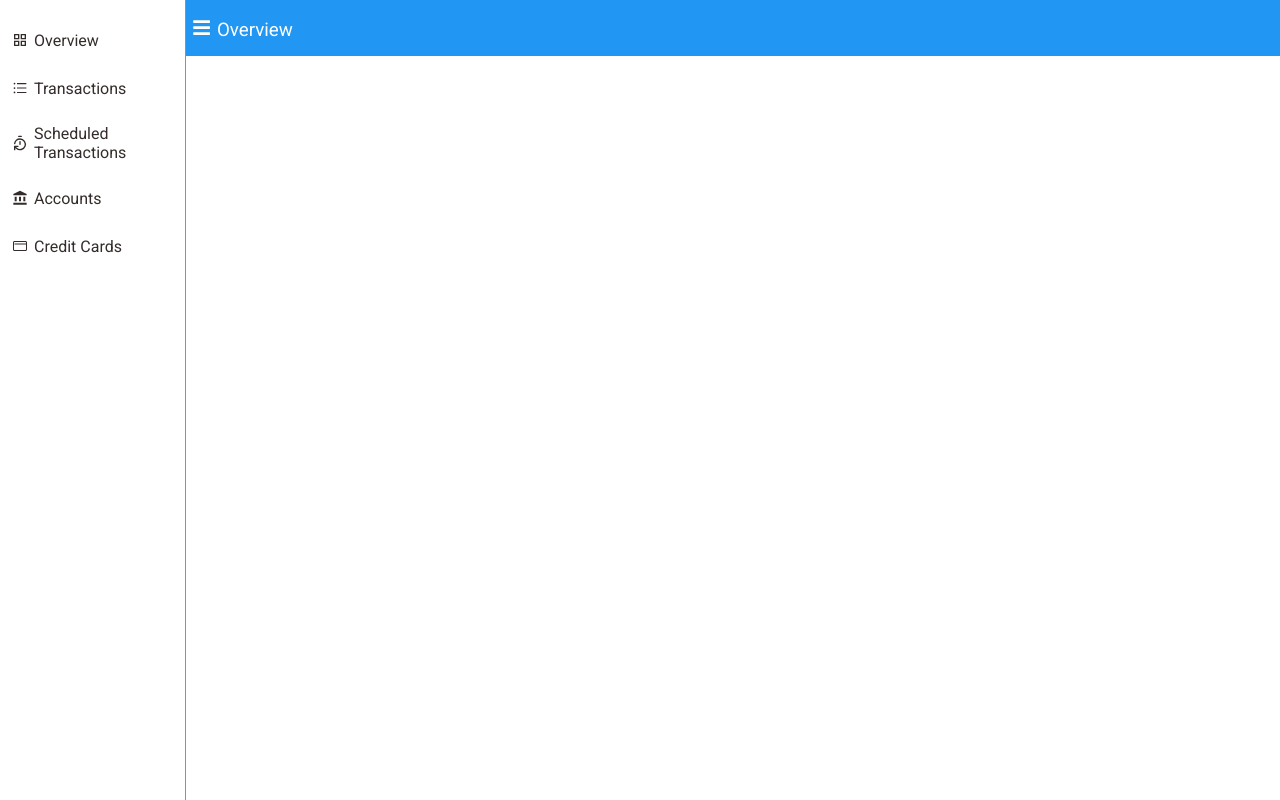
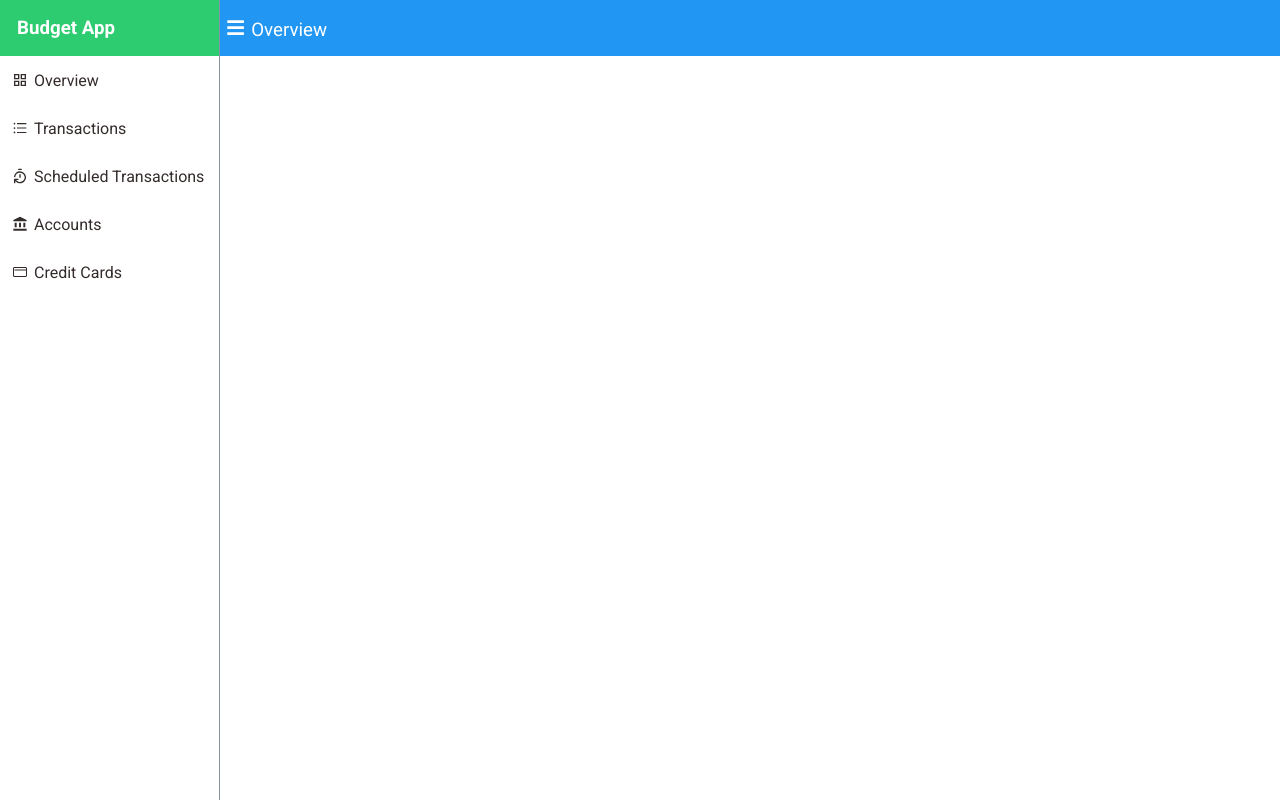
Before and after one commit to devm75/budget-app, a React (Create React App) app: page / in a window 1280 px wide. Built offline with nearby package versions, Linux system fonts and the light colour scheme.

Commit message:
Navbar toggle implemented

```diff
--- a/src/components/Header/index.tsx
+++ b/src/components/Header/index.tsx
@@ -1,11 +1,15 @@
+import { useSidebarStore } from "@store/store";
 import { FaBars } from "react-icons/fa";
 
 export const Header = () => {
+  const toggleSidebar = useSidebarStore((state) => state.toggle);
+  const sidebarOpen = useSidebarStore((state) => state.open);
+
   return (
-    <div className="header-container">
+    <div className={`header-container ${sidebarOpen ? "" : "sb-closed"}`}>
       <div className="sidebar-toggler">
         <span>
-          <FaBars />
+          <FaBars onClick={toggleSidebar} />
         </span>
         <h3>Overview</h3>
       </div>
--- a/src/components/Sidebar/index.tsx
+++ b/src/components/Sidebar/index.tsx
@@ -31,16 +31,16 @@ const SidebarRoutes = [
 ];
 
 export const Sidebar = () => {
-  const sidebarStatus = useSidebarStore((state) => state.open);
+  const isOpen = useSidebarStore((state) => state.open);
 
-  if (sidebarStatus)
   return (
-      <div id="sidebar">
+    <div className={`sidebar ${isOpen ? "open" : ""}`}>
       <aside>
         <nav>
           <ul>
+            <h1 className="app-heading">Budget App</h1>
             {SidebarRoutes.map(({ label, link, Icon }) => (
-                <Link to={link}>
+              <Link key={label} to={link}>
                 <li key={label}>
                   <span> {Icon}</span> {label}
                 </li>
@@ -64,5 +64,4 @@ export const Sidebar = () => {
       </aside>
     </div>
   );
-  else return null;
 };
--- a/src/styles/components/_header.scss
+++ b/src/styles/components/_header.scss
@@ -2,6 +2,14 @@
   background-color: $primary-color-blue;
   height: 56px;
   width: 100%;
+  transition: left 0.5s;
+  position: fixed;
+  left: 220px;
+  top: 0;
+  right: 0;
+  &.sb-closed {
+    left: 0px;
+  }
 
   .sidebar-toggler {
     display: flex;
--- a/src/styles/components/_sidebar.scss
+++ b/src/styles/components/_sidebar.scss
@@ -1,10 +1,16 @@
+.sidebar {
+  position: fixed;
+  left: -220px;
+  top: 0px;
+  width: 220px;
+  transition: left 0.5s ease;
+  z-index: 10;
+  padding-top: 0px;
   aside {
-  max-width: 240px;
-
     nav {
       background-color: $primary-color;
       height: 100vh;
-    overflow-y: scroll;
+      // overflow-y: scroll;
       border-right: 1px solid $font-color-light;
       scrollbar-width: thin;
       scrollbar-color: $font-color-dark;
@@ -13,7 +19,12 @@ aside {
         display: flex;
         flex-direction: column;
         padding: 0;
-      // max-width: 240px;
+        margin: 0;
+        h1 {
+          padding: 17px;
+          margin: 0;
+          background-color: $secondary-color;
+          color: white;
         }
         a {
           text-decoration: none;
@@ -40,3 +51,9 @@ aside {
         }
       }
     }
+  }
+
+  &.open {
+    left: 0;
+  }
+}
```
Lines whose indentation alone changed are shown as unchanged.
